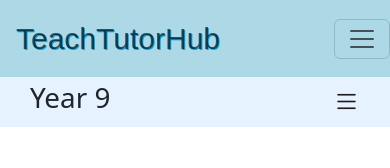
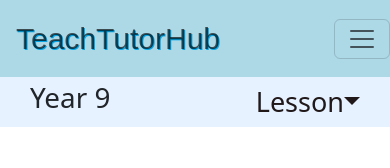
Before and after one commit to Toru23/TeachTutorHub-, a plain HTML site: page year9.html in a window 390 px wide. Shown: the top 168 px of the page. Drawn offline with nearby package versions, Linux system fonts and the light colour scheme.

Commit message:
Update year9.html

```diff
--- a/year9.html
+++ b/year9.html
@@ -39,7 +39,7 @@
     <div class="course">
         <div class="header">
             <h1 class="title">Year 9</h1><hr>
-            <label for="check" class="checkbtn"><i class="bi bi-list"></i></label>
+            <label for="check" class="checkbtn">Lesson<i class="dropdown-toggle arrow" ></i></label>
         </div>
 
         <input type="checkbox" id="check">
```
